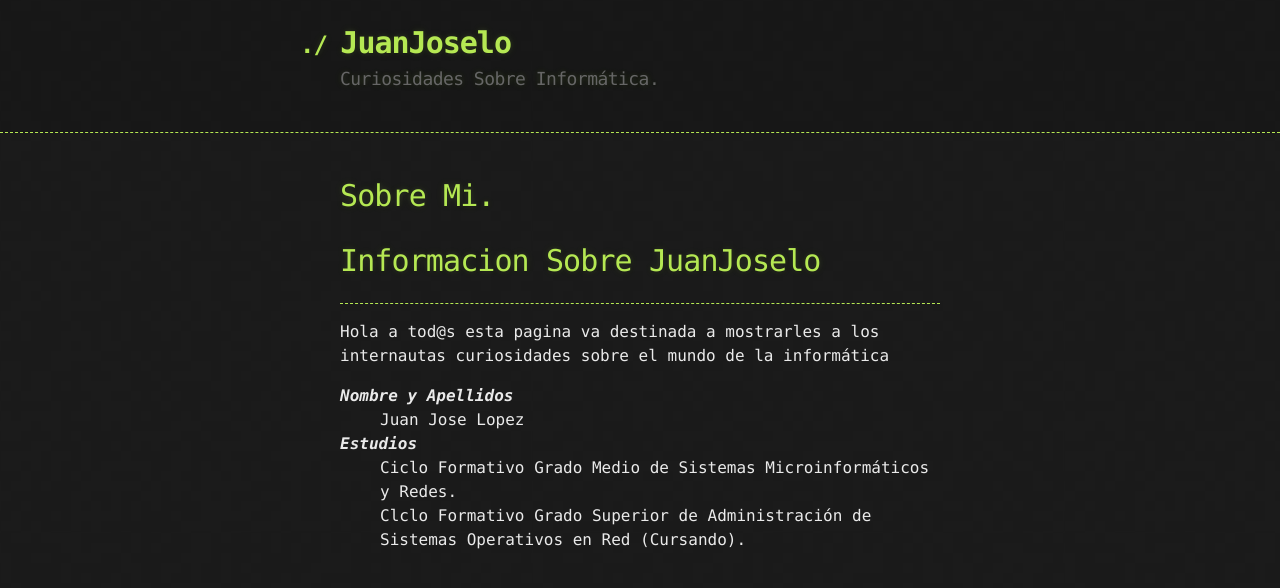
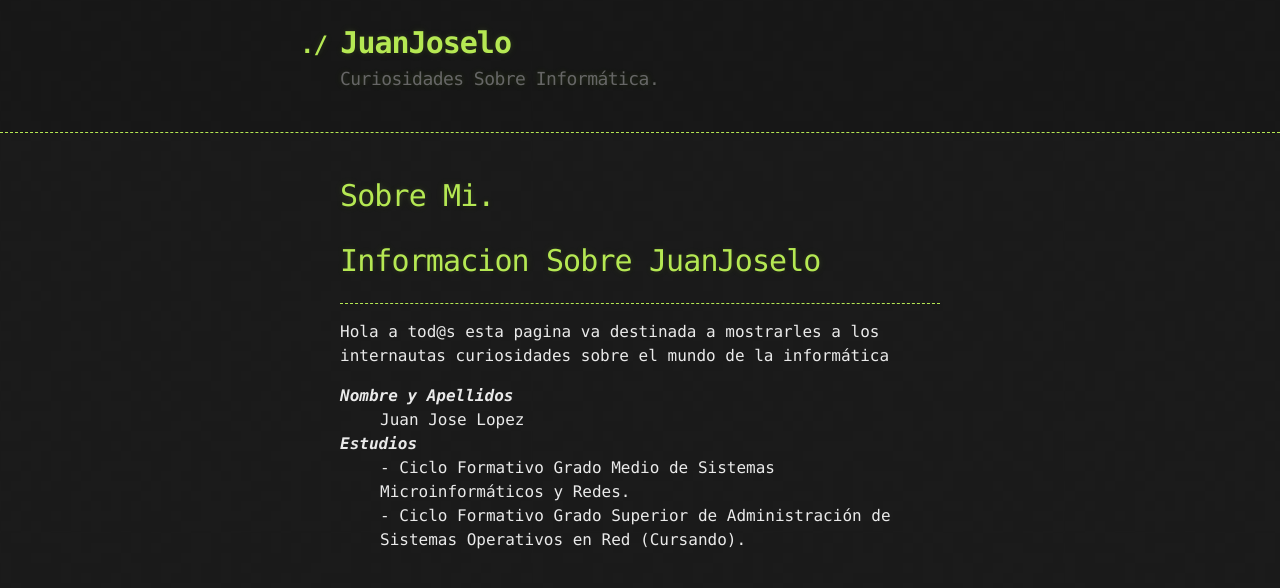
Before and after one commit to juanjoselopezroldan/juanjoselopezroldan.github.io, a Jekyll site: the page built from contenido/sobremi.md, in a window 1280 px wide. Shown: the top 588 px of the page. Built offline with Jekyll 4.4.1, drawn with Linux system fonts in a browser that asks for light colours; our own code applies the rules of GitHub Pages for plain Markdown files.

Commit message:
modificacion de fichero sobremi

```diff
--- a/contenido/sobremi.md
+++ b/contenido/sobremi.md
@@ -10,6 +10,6 @@ Hola a tod@s esta pagina va destinada a mostrarles a los internautas curiosidade
 <dt>Nombre y Apellidos</dt>
 <dd>Juan Jose Lopez</dd>
 <dt>Estudios</dt>
-<dd>Ciclo Formativo Grado Medio de Sistemas Microinformáticos y Redes.</dd>
-<dd>Clclo Formativo Grado Superior de Administración de Sistemas Operativos en Red (Cursando).</dd>
+<dd>- Ciclo Formativo Grado Medio de Sistemas Microinformáticos y Redes.</dd>
+<dd>- Ciclo Formativo Grado Superior de Administración de Sistemas Operativos en Red (Cursando).</dd>
 </dl>
```
